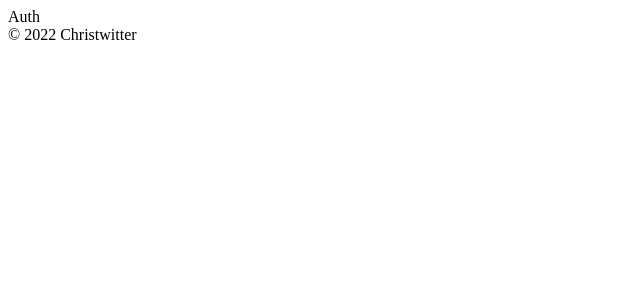
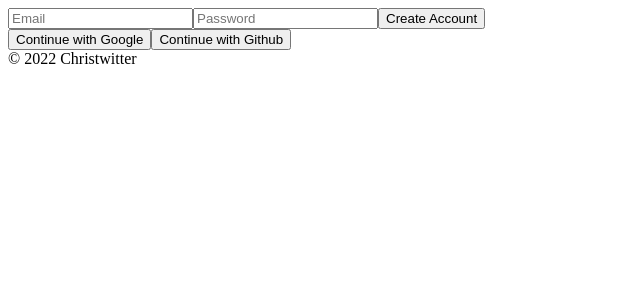
Before and after one commit to kdm0324/christwitter, a React (Create React App) app: page / in a window 1280 px wide. Shown: the top 300 px of the page, without its empty margins (0-640 px from the left). Built offline with nearby package versions, Linux system fonts and the light colour scheme; no server answers.

Commit message:
add sign up and sign in

```diff
--- a/src/components/App.js
+++ b/src/components/App.js
@@ -1,7 +1,10 @@
 import { useState } from "react";
 import AppRouter from "components/Router";
+import {authService} from "fbase";
+
 function App() {
-  const [isLoggedIn, setIsLoggedIn] = useState(false);
+  const [isLoggedIn, setIsLoggedIn] = useState(authService.currentUser);
+  console.log(authService.currentUser);
   return (
     <>
       <AppRouter isLoggedIn={isLoggedIn} />
--- a/src/firebase.js
+++ b/src/fbase.js
@@ -1,7 +1,8 @@
 // Import the functions you need from the SDKs you need
-import { initializeApp } from "firebase/app";
+import firebase from "firebase/compat/app";
 // TODO: Add SDKs for Firebase products that you want to use
 // https://firebase.google.com/docs/web/setup#available-libraries
+import "firebase/compat/auth";
 
 // Your web app's Firebase configuration
 const firebaseConfig = {
@@ -13,4 +14,6 @@
   appId: process.env.REACT_APP_APP_ID,
 };
 
-export default initializeApp(firebaseConfig);
+firebase.initializeApp(firebaseConfig);
+
+export const authService = firebase.auth();
--- a/src/routes/Auth.js
+++ b/src/routes/Auth.js
@@ -1,3 +1,53 @@
-const Auth = () => <span>Auth</span>;
+import { authService } from "fbase";
+import {useState} from "react";
+
+const Auth = () => {
+    const [email, setEmail] = useState("");
+    const [password, setPassword] = useState("");
+    const [newAccount, setNewAccount] = useState(true);
+
+    const onChange = (event) => {
+        console.log(event.target.name);
+        const {
+            target: {name, value},
+        } = event;
+        if (name === "email") {
+            setEmail(value);
+        }else if (name === "password") {
+            setPassword(value);
+        }
+    }
+
+    const onSubmit = async(event) =>{
+        event.preventDefault();
+        try{
+            let data;
+            if(newAccount){
+                //Create newAccount
+                data = await authService.createUserWithEmailAndPassword(email, password);
+            }else{
+             //login
+             data = await authService.signInWithEmailAndPassword(email, password);
+            }
+            console.log(data);
+        }catch (error){
+        console.log(error);
+        }
+    }
+    return (
+        <div>
+            <form onSubmit={onSubmit}>
+            <input name="email" type="email" placeholder="Email" required value={email} onChange={onChange}/>
+            <input name="password" type="password" placeholder="Password" required value={password} onChange={onChange}/>
+            <input type="submit" value={newAccount ? "Create Account" : "Log In"}/>
+            </form>
+            <div>
+                <button>Continue with Google</button>
+                <button>Continue with Github</button>
+            </div>
+        </div>
+    )
+
+};
 
 export default Auth;
```
